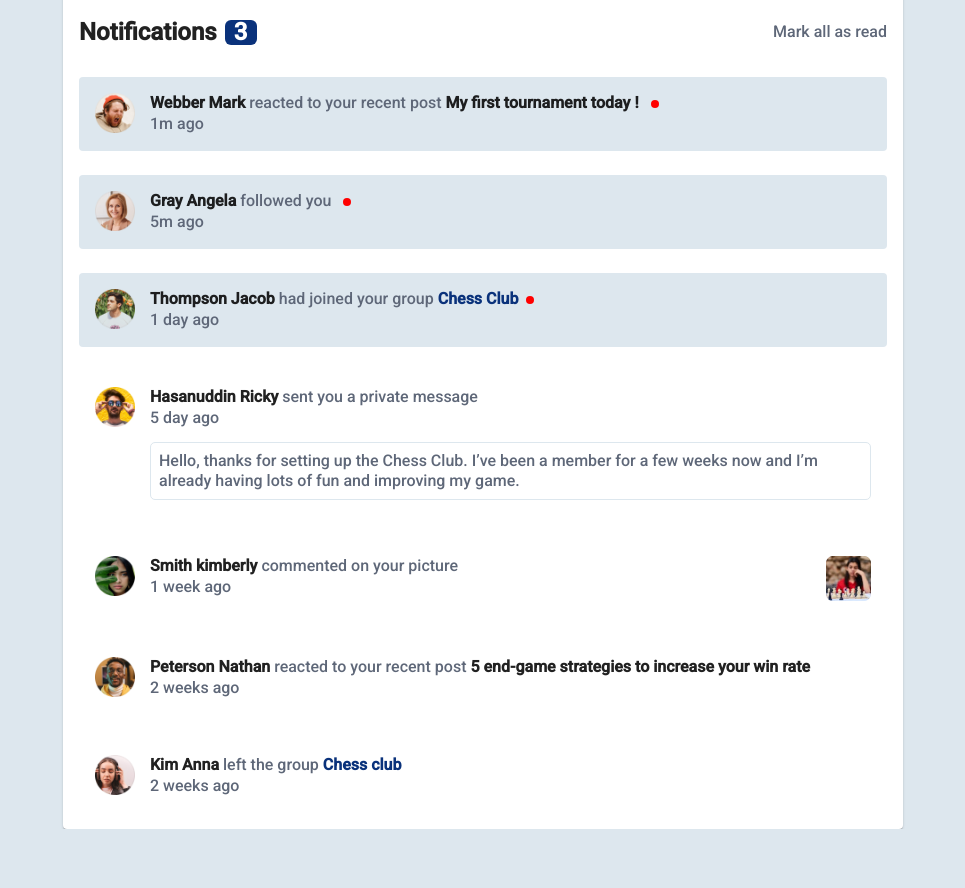
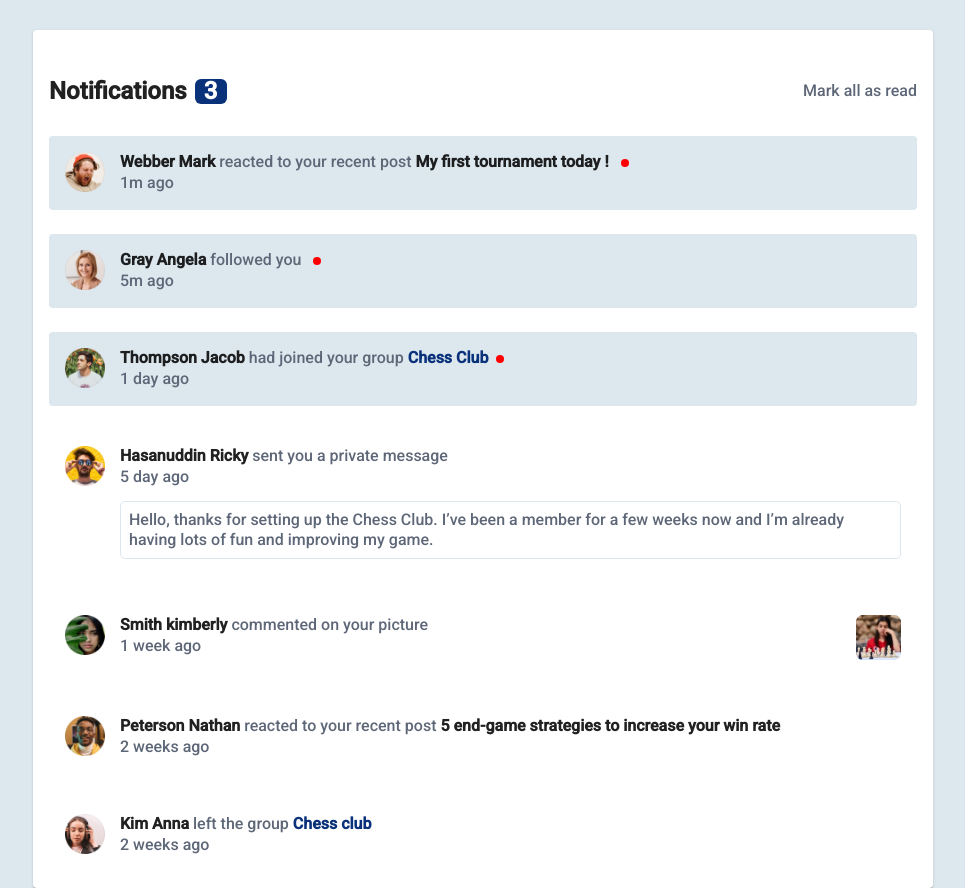
Before and after one commit to jdelaeter/notificationApp, an Angular app: page / in a window 1280 px wide. Shown: the whole page, without its empty margins (157-1122 px from the left). Before the commit the page ends 829 px from the top, so only its background shows below. Built offline with nearby package versions, Linux system fonts and the light colour scheme.

Commit message:
update some details

```diff
--- a/src/app/app.component.css
+++ b/src/app/app.component.css
@@ -79,12 +79,11 @@
 
 
 .example-card {
-    width: 840px;
-    position: absolute;
-    top: 50%;
-    left: 50%;
-    transform: translate(-50%, -50%);
-    display: block;
+    margin: 0 auto;
+    margin-top: 30px;
+    margin-bottom: 30px;
+    max-width: 900px;
+    min-width: 375px;
 }
 
 .notification {
@@ -123,3 +122,9 @@
     border-radius: 10px;
     margin-left: auto;
 }
+
+@media (max-width: 789px) {
+    .example-card {
+        margin: 0 0;
+    }
+}
```
